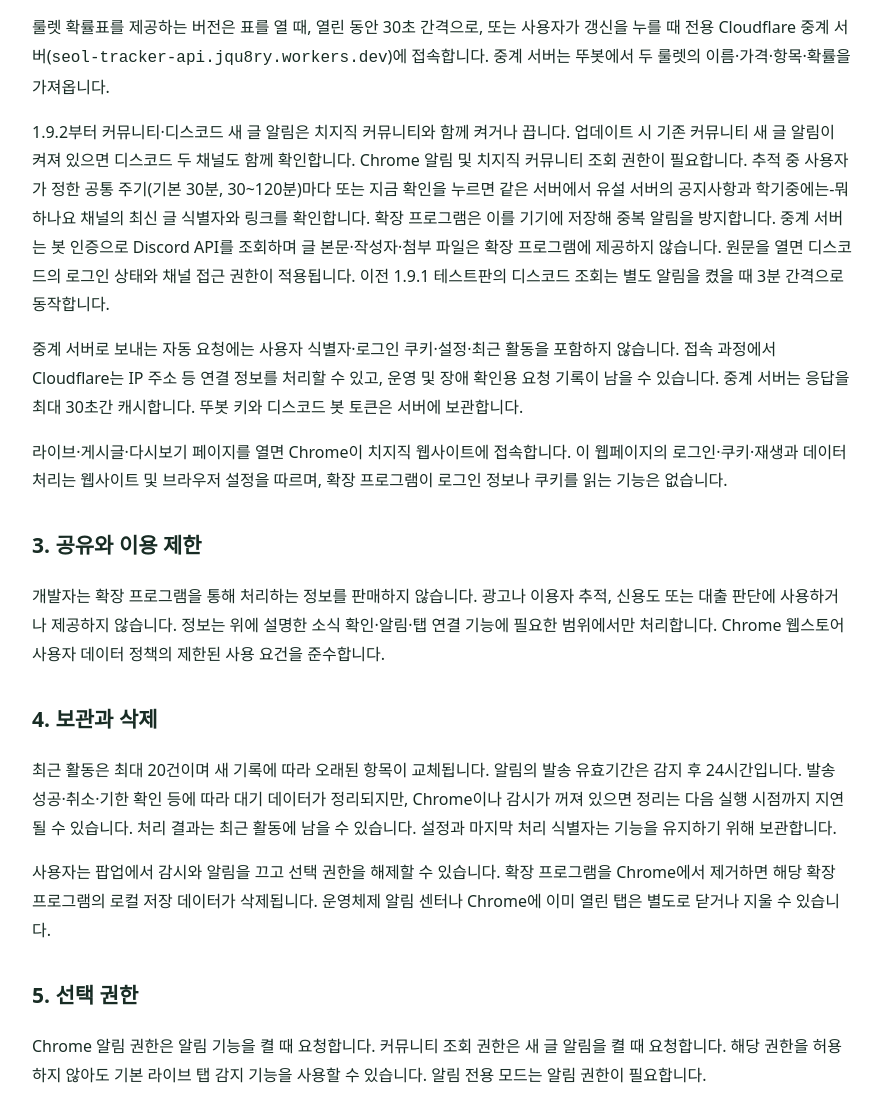
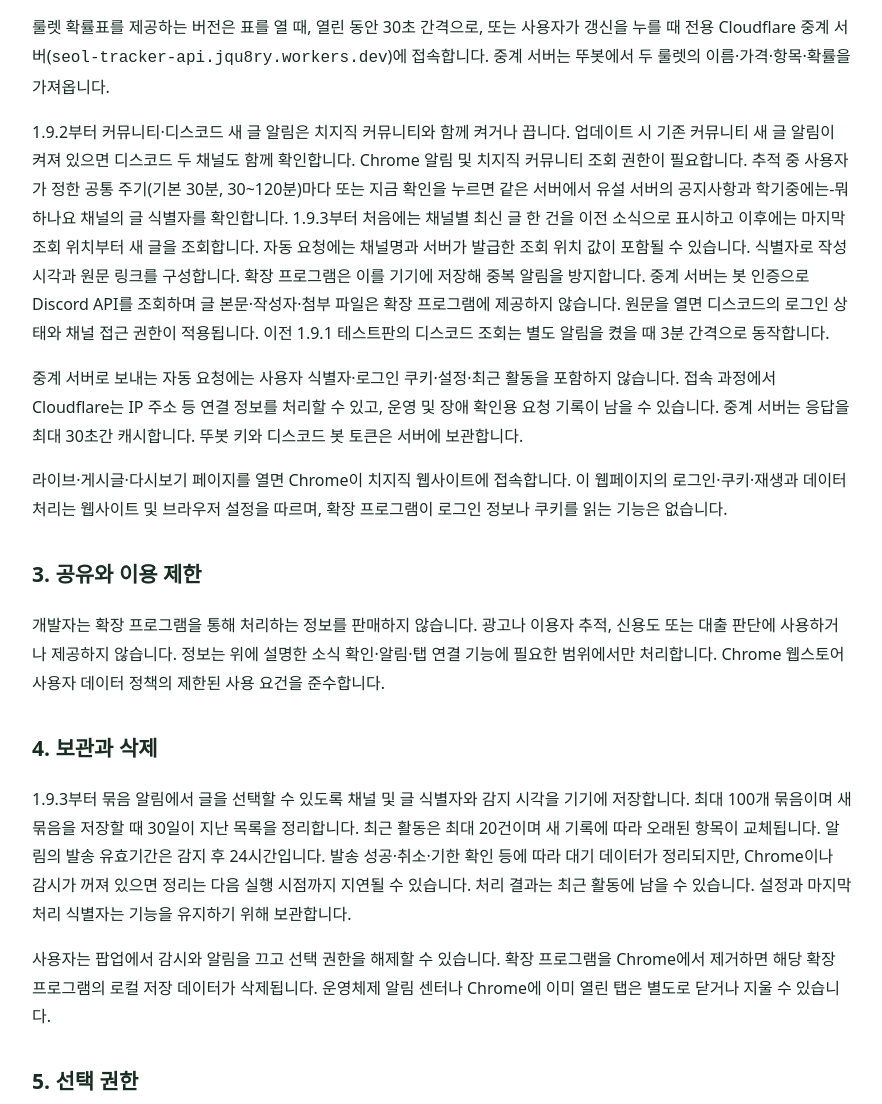
Before and after one commit to jqu8ry/kkosunnae-tracker, a plain HTML site: page privacy-policy.html in a window 1280 px wide. Shown: the part 783-1887 px from the top of the page, without its empty margins (198-1080 px from the left). Drawn offline with Linux system fonts and the light colour scheme.

Commit message:
이전 소식과 디스코드 묶음 선택 목록의 처리 범위 안내

```diff
--- a/privacy-policy.html
+++ b/privacy-policy.html
@@ -1,7 +1,7 @@
 <!doctype html><html lang="ko"><meta charset="utf-8"><meta name="viewport" content="width=device-width,initial-scale=1"><title>꼬순내 추적기 개인정보처리방침</title>
 <style>body{font:16px/1.8 system-ui,'Malgun Gothic',sans-serif;color:#182c24;max-width:820px;margin:48px auto;padding:0 24px}h1{line-height:1.3}h2{margin-top:32px;font-size:21px}.draft{padding:14px;background:#fff1cf;border:1px solid #c89b35}a{color:#07634d}</style>
 <body>
-<h1>꼬순내 추적기 개인정보처리방침</h1><p>갱신일: 2026년 11월 20일 · 대상: 유설Seol 꼬순내 추적기 (버전별로 제공 기능이 다릅니다)</p>
+<h1>꼬순내 추적기 개인정보처리방침</h1><p>갱신일: 2026년 11월 21일 · 대상: 유설Seol 꼬순내 추적기 (버전별로 제공 기능이 다릅니다)</p>
 <p>꼬순내 추적기는 유설Seol의 공개 방송과 커뮤니티 소식을 확인하고 알림 또는 해당 페이지로의 이동을 제공하는 비공식 도구입니다.</p>
 <h2>1. 처리하는 정보와 목적</h2><ul>
 <li>감시 사용 여부, 확인 주기, 방송을 열 방식, 알림 선택, 일시 중지·재개 시각, 화면 모드를 저장하여 사용자가 선택한 기능을 제공합니다.</li>
@@ -11,11 +11,11 @@
 <h2>2. 저장 위치와 외부 통신</h2><p>설정과 처리 기록은 기기의 Chrome 프로필에 저장됩니다. 확장 프로그램은 개발자 서버로 설정, 활동 기록 또는 탭 주소를 전송하지 않습니다. 광고·분석·추적 도구를 포함하지 않습니다.</p>
 <p>방송과 다시보기는 <code>api.chzzk.naver.com</code>, 커뮤니티는 사용자가 해당 기능을 허용한 경우 <code>apis.naver.com</code>의 공개 API를 HTTPS로 조회합니다. 자동 API 요청에는 로그인 쿠키를 포함하지 않도록 설정돼 있습니다. 요청을 받는 서비스에는 일반적인 인터넷 통신에 필요한 IP 주소 등 연결 정보가 전달될 수 있으며, 해당 서비스의 처리에는 서비스 제공자의 정책이 적용됩니다.</p>
 <p>룰렛 확률표를 제공하는 버전은 표를 열 때, 열린 동안 30초 간격으로, 또는 사용자가 갱신을 누를 때 전용 Cloudflare 중계 서버(<code>seol-tracker-api.jqu8ry.workers.dev</code>)에 접속합니다. 중계 서버는 뚜봇에서 두 룰렛의 이름·가격·항목·확률을 가져옵니다.</p>
-<p>1.9.2부터 커뮤니티·디스코드 새 글 알림은 치지직 커뮤니티와 함께 켜거나 끕니다. 업데이트 시 기존 커뮤니티 새 글 알림이 켜져 있으면 디스코드 두 채널도 함께 확인합니다. Chrome 알림 및 치지직 커뮤니티 조회 권한이 필요합니다. 추적 중 사용자가 정한 공통 주기(기본 30분, 30~120분)마다 또는 지금 확인을 누르면 같은 서버에서 유설 서버의 공지사항과 학기중에는-뭐하나요 채널의 최신 글 식별자와 링크를 확인합니다. 확장 프로그램은 이를 기기에 저장해 중복 알림을 방지합니다. 중계 서버는 봇 인증으로 Discord API를 조회하며 글 본문·작성자·첨부 파일은 확장 프로그램에 제공하지 않습니다. 원문을 열면 디스코드의 로그인 상태와 채널 접근 권한이 적용됩니다. 이전 1.9.1 테스트판의 디스코드 조회는 별도 알림을 켰을 때 3분 간격으로 동작합니다.</p>
+<p>1.9.2부터 커뮤니티·디스코드 새 글 알림은 치지직 커뮤니티와 함께 켜거나 끕니다. 업데이트 시 기존 커뮤니티 새 글 알림이 켜져 있으면 디스코드 두 채널도 함께 확인합니다. Chrome 알림 및 치지직 커뮤니티 조회 권한이 필요합니다. 추적 중 사용자가 정한 공통 주기(기본 30분, 30~120분)마다 또는 지금 확인을 누르면 같은 서버에서 유설 서버의 공지사항과 학기중에는-뭐하나요 채널의 글 식별자를 확인합니다. 1.9.3부터 처음에는 채널별 최신 글 한 건을 이전 소식으로 표시하고 이후에는 마지막 조회 위치부터 새 글을 조회합니다. 자동 요청에는 채널명과 서버가 발급한 조회 위치 값이 포함될 수 있습니다. 식별자로 작성 시각과 원문 링크를 구성합니다. 확장 프로그램은 이를 기기에 저장해 중복 알림을 방지합니다. 중계 서버는 봇 인증으로 Discord API를 조회하며 글 본문·작성자·첨부 파일은 확장 프로그램에 제공하지 않습니다. 원문을 열면 디스코드의 로그인 상태와 채널 접근 권한이 적용됩니다. 이전 1.9.1 테스트판의 디스코드 조회는 별도 알림을 켰을 때 3분 간격으로 동작합니다.</p>
 <p>중계 서버로 보내는 자동 요청에는 사용자 식별자·로그인 쿠키·설정·최근 활동을 포함하지 않습니다. 접속 과정에서 Cloudflare는 IP 주소 등 연결 정보를 처리할 수 있고, 운영 및 장애 확인용 요청 기록이 남을 수 있습니다. 중계 서버는 응답을 최대 30초간 캐시합니다. 뚜봇 키와 디스코드 봇 토큰은 서버에 보관합니다.</p>
 <p>라이브·게시글·다시보기 페이지를 열면 Chrome이 치지직 웹사이트에 접속합니다. 이 웹페이지의 로그인·쿠키·재생과 데이터 처리는 웹사이트 및 브라우저 설정을 따르며, 확장 프로그램이 로그인 정보나 쿠키를 읽는 기능은 없습니다.</p>
 <h2>3. 공유와 이용 제한</h2><p>개발자는 확장 프로그램을 통해 처리하는 정보를 판매하지 않습니다. 광고나 이용자 추적, 신용도 또는 대출 판단에 사용하거나 제공하지 않습니다. 정보는 위에 설명한 소식 확인·알림·탭 연결 기능에 필요한 범위에서만 처리합니다. Chrome 웹스토어 사용자 데이터 정책의 제한된 사용 요건을 준수합니다.</p>
-<h2>4. 보관과 삭제</h2><p>최근 활동은 최대 20건이며 새 기록에 따라 오래된 항목이 교체됩니다. 알림의 발송 유효기간은 감지 후 24시간입니다. 발송 성공·취소·기한 확인 등에 따라 대기 데이터가 정리되지만, Chrome이나 감시가 꺼져 있으면 정리는 다음 실행 시점까지 지연될 수 있습니다. 처리 결과는 최근 활동에 남을 수 있습니다. 설정과 마지막 처리 식별자는 기능을 유지하기 위해 보관합니다.</p>
+<h2>4. 보관과 삭제</h2><p>1.9.3부터 묶음 알림에서 글을 선택할 수 있도록 채널 및 글 식별자와 감지 시각을 기기에 저장합니다. 최대 100개 묶음이며 새 묶음을 저장할 때 30일이 지난 목록을 정리합니다. 최근 활동은 최대 20건이며 새 기록에 따라 오래된 항목이 교체됩니다. 알림의 발송 유효기간은 감지 후 24시간입니다. 발송 성공·취소·기한 확인 등에 따라 대기 데이터가 정리되지만, Chrome이나 감시가 꺼져 있으면 정리는 다음 실행 시점까지 지연될 수 있습니다. 처리 결과는 최근 활동에 남을 수 있습니다. 설정과 마지막 처리 식별자는 기능을 유지하기 위해 보관합니다.</p>
 <p>사용자는 팝업에서 감시와 알림을 끄고 선택 권한을 해제할 수 있습니다. 확장 프로그램을 Chrome에서 제거하면 해당 확장 프로그램의 로컬 저장 데이터가 삭제됩니다. 운영체제 알림 센터나 Chrome에 이미 열린 탭은 별도로 닫거나 지울 수 있습니다.</p>
 <h2>5. 선택 권한</h2><p>Chrome 알림 권한은 알림 기능을 켤 때 요청합니다. 커뮤니티 조회 권한은 새 글 알림을 켤 때 요청합니다. 해당 권한을 허용하지 않아도 기본 라이브 탭 감지 기능을 사용할 수 있습니다. 알림 전용 모드는 알림 권한이 필요합니다.</p>
 <h2>6. 방침 변경과 문의</h2><p>기능이나 데이터 처리 방식이 변경되면 이 방침과 웹스토어 공개 내용을 갱신합니다.</p><p>개발자: <strong>웃끼</strong><br>문의 이메일: <strong>jqu8ry@gmail.com</strong></p>
```
